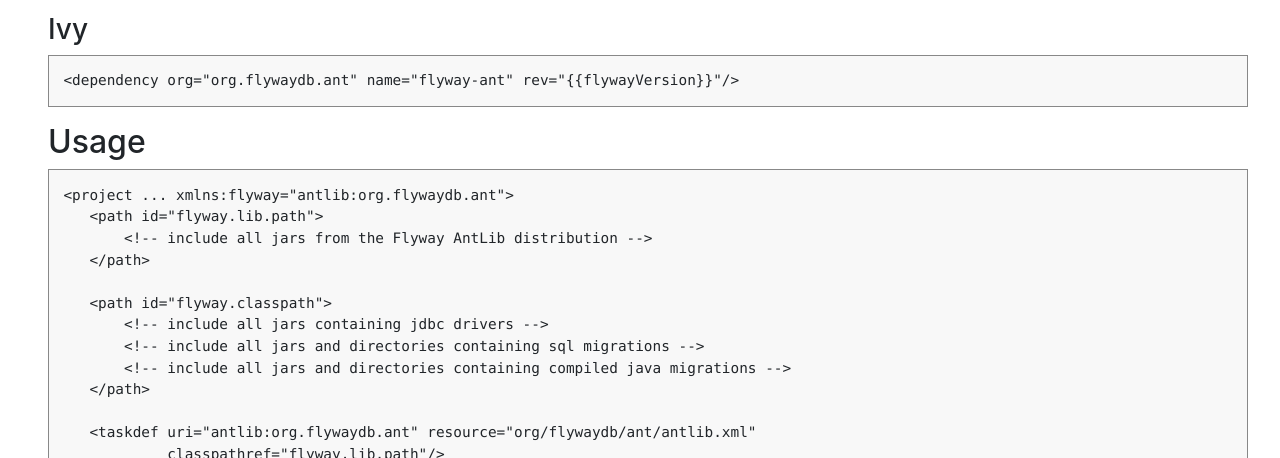
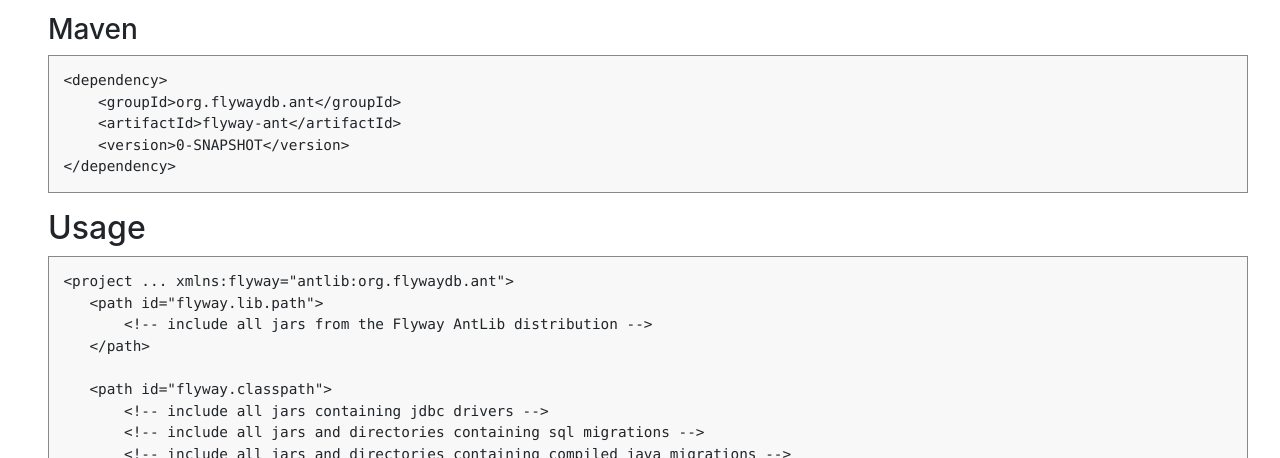
Before and after one commit to ttulka/flyway-ant-web, a plain HTML site: page index.html in a window 1280 px wide. Shown: the part 342-800 px from the top of the page. Drawn offline with Linux system fonts and the light colour scheme.

Commit message:
ivy -> maven

```diff
--- a/index.html
+++ b/index.html
@@ -39,8 +39,12 @@
         </tr>
     </table>
 
-    <h3>Ivy</h3>
-    <pre class="prettyprint">&lt;dependency org="org.flywaydb.ant" name="flyway-ant" rev="{{flywayVersion}}"/&gt;</pre>
+    <h3>Maven</h3>
+    <pre class="prettyprint">&lt;dependency&gt;
+    &lt;groupId&gt;org.flywaydb.ant&lt;/groupId&gt;
+    &lt;artifactId&gt;flyway-ant&lt;/artifactId&gt;
+    &lt;version&gt;0-SNAPSHOT&lt;/version&gt;
+&lt;/dependency&gt;</pre>
 
     <h2>Usage</h2><pre class="prettyprint">&lt;project ... xmlns:flyway=&quot;antlib:org.flywaydb.ant&quot;&gt;
    &lt;path id=&quot;flyway.lib.path&quot;&gt;
```
